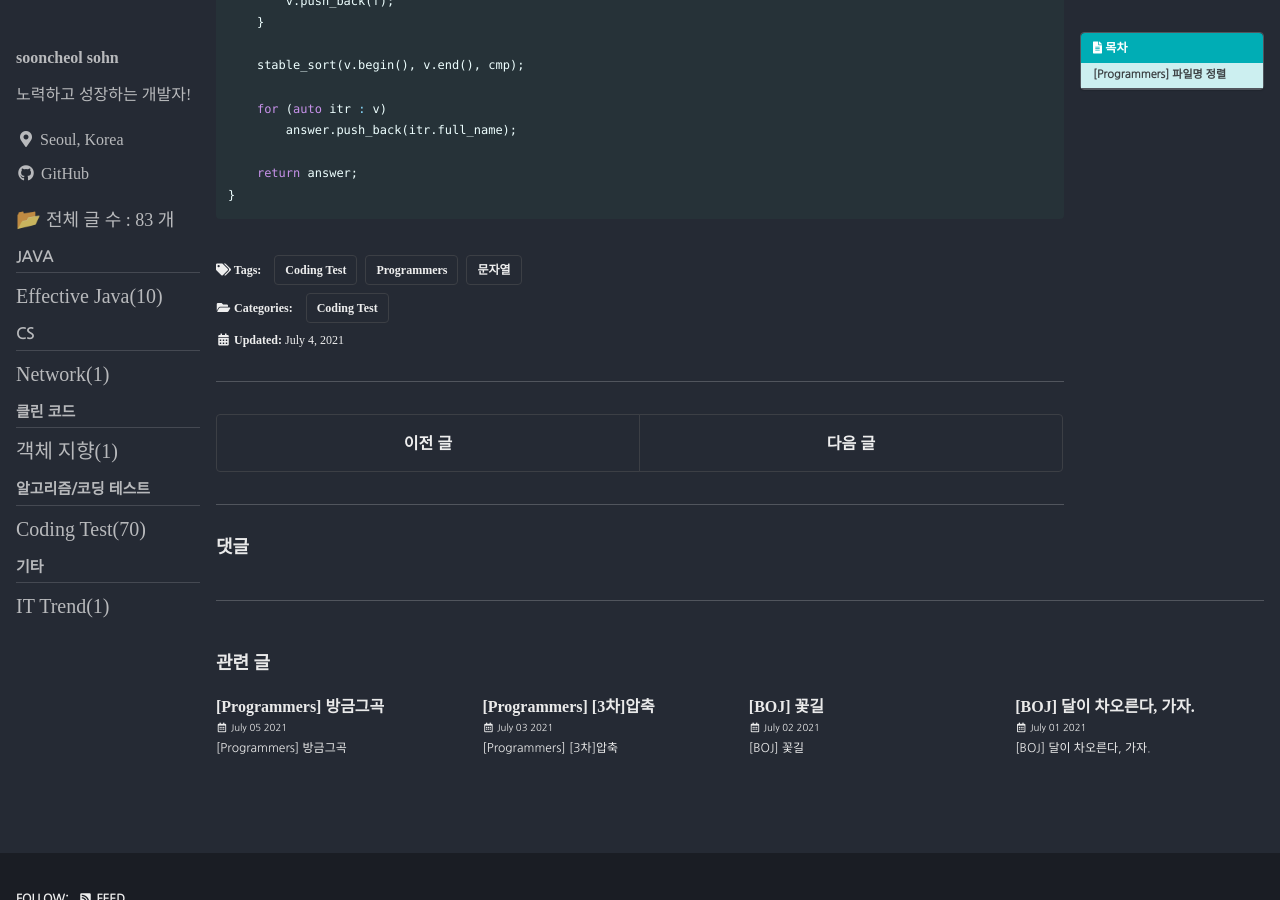
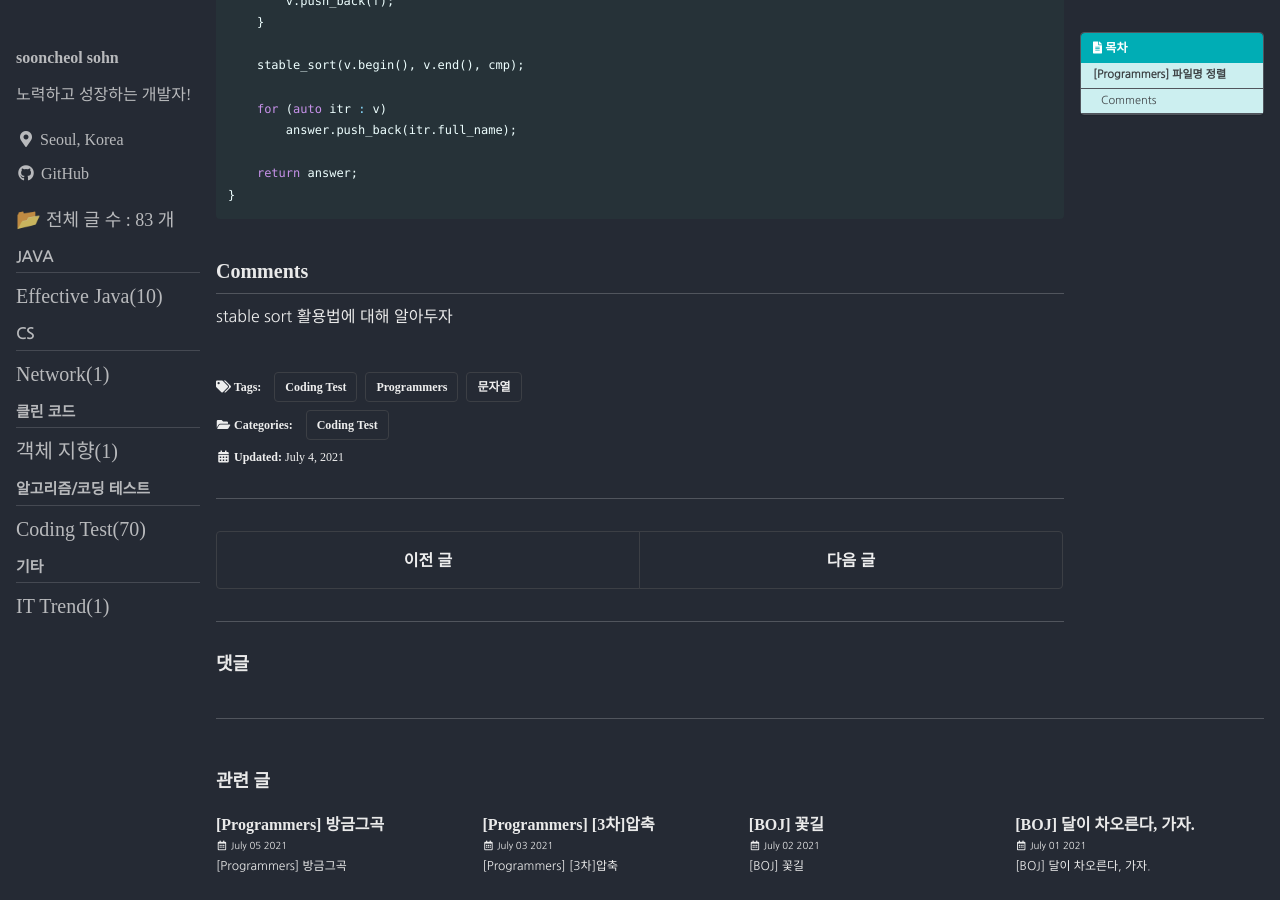
Before and after one commit to punsoo/punsoo.github.io, a Jekyll site: the page built from _posts/Coding-Test/2021-07-04-Programmers-파일명 정렬.md, in a window 1280 px wide and 900 px high, scrolled down 1290 px. Built offline with Jekyll 4.4.1, drawn with Linux system fonts in a browser that asks for light colours; cached includes are drawn as plain includes; some web fonts are replaced; comment, search, counter and statistics services are not loaded.

Commit message:
Programmers 파일명 정렬 코멘트 추가

````diff
--- a/_posts/Coding-Test/2021-07-04-Programmers-파일명 정렬.md
+++ b/_posts/Coding-Test/2021-07-04-Programmers-파일명 정렬.md
@@ -85,3 +85,6 @@ vector<string> solution(vector<string> files) {
     return answer;
 }
 ```
+
+## Comments
+stable sort 활용법에 대해 알아두자
````
